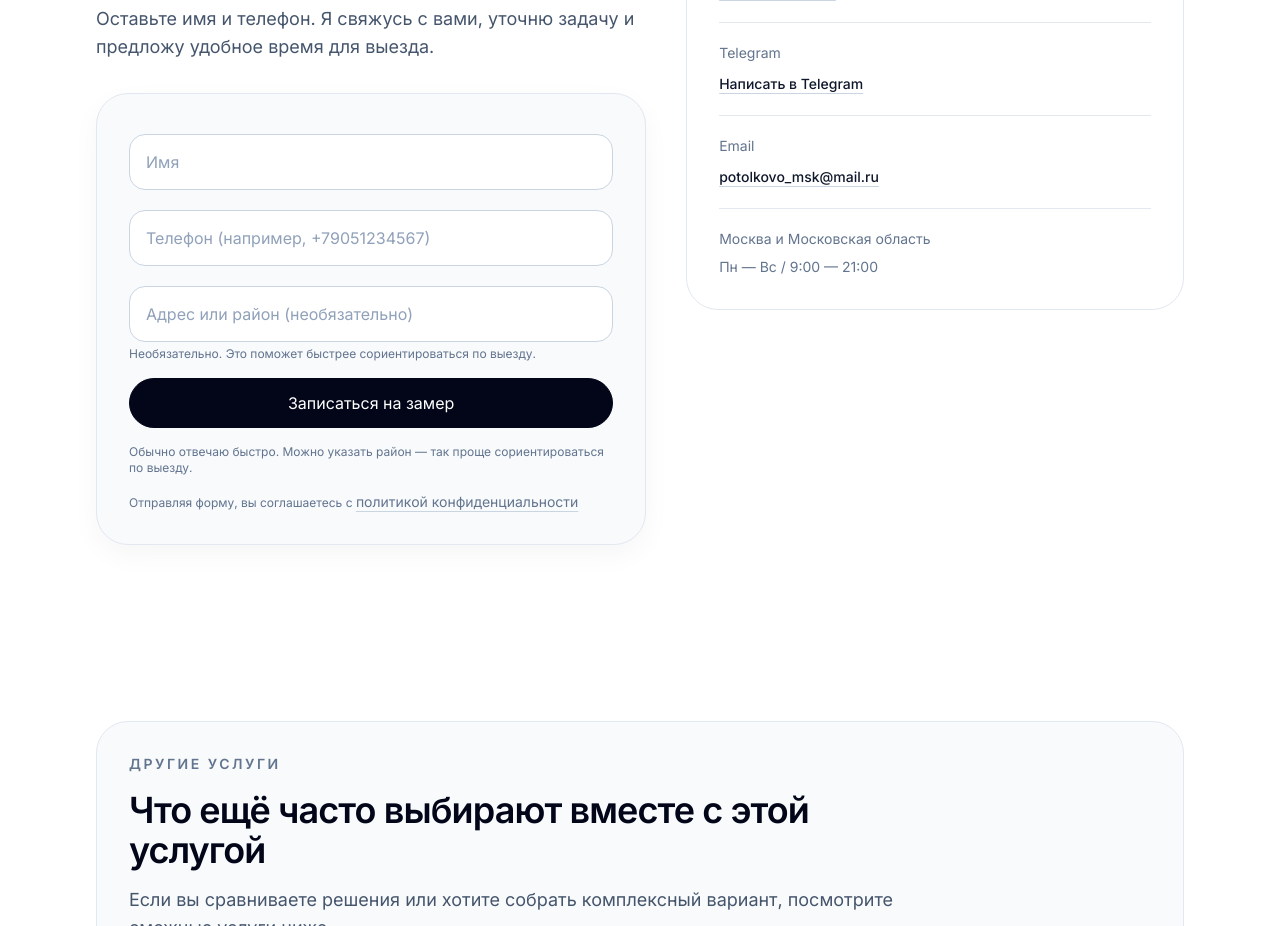
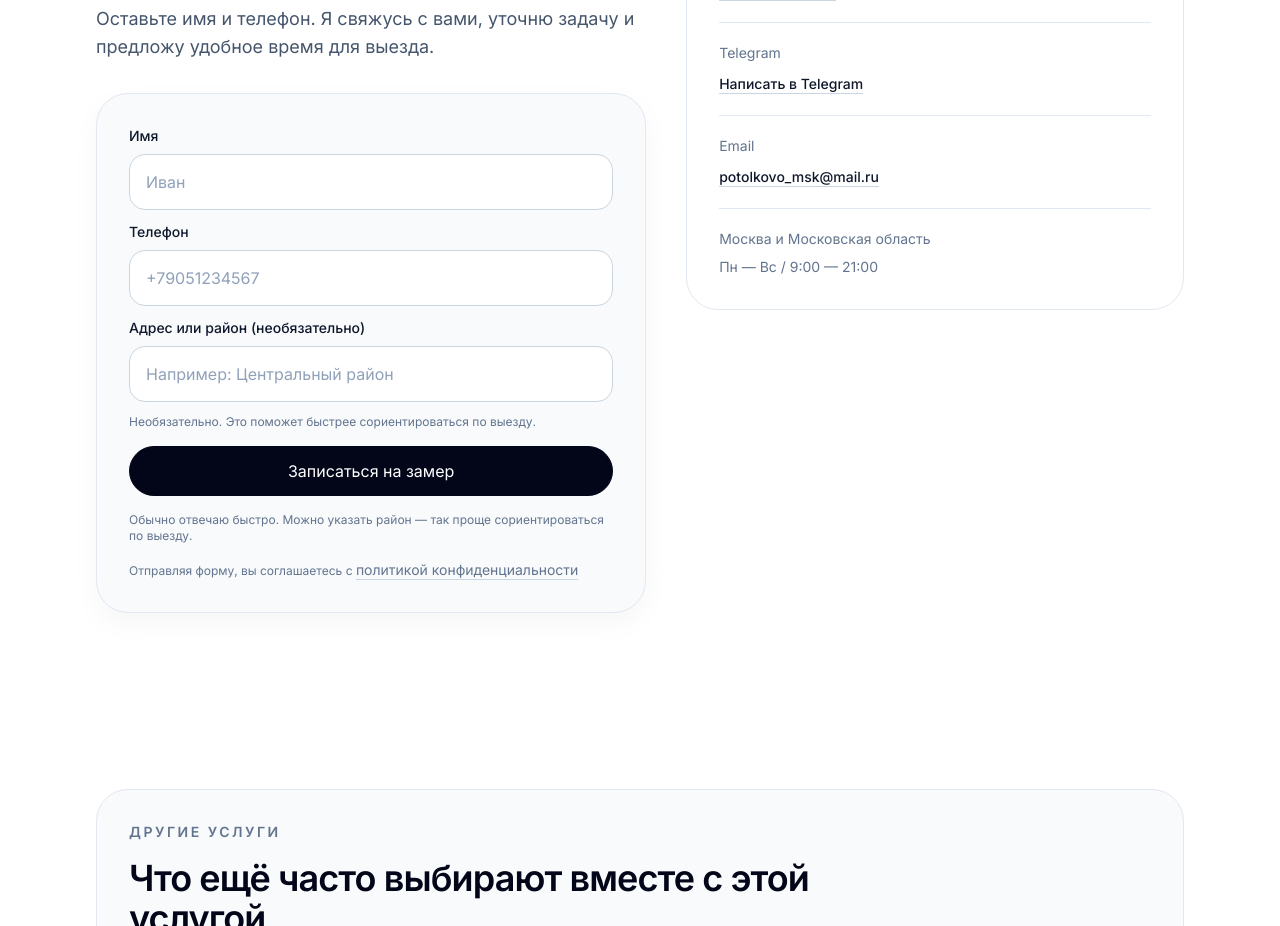
Before and after one commit to svladimirtsk-crypto/nextjs-potolkovo, a Next.js app: page /uslugi/svetovye-linii in a window 1280 px wide. Shown: the part 4560-5486 px from the top of the page. Built offline with nearby package versions, Linux system fonts and the light colour scheme.

Commit message:
Update action-form.tsx

```diff
--- a/components/home/action-form.tsx
+++ b/components/home/action-form.tsx
@@ -2,7 +2,6 @@
 
 import { useMemo, useState, type FormEvent } from "react";
 
-import { homepage } from "@/content/homepage";
 import { legal } from "@/content/legal";
 
 import { getKitDisplayName } from "@/lib/calculator-modal-types";
@@ -19,9 +18,7 @@ import { Button } from "@/components/ui/button";
 import { Input } from "@/components/ui/input";
 import { TextLink } from "@/components/ui/text-link";
 
-// ВАЖНО: НЕ полагаемся на homepage.action.* кроме sectionTitle/subtitle,
-// потому что структура контента сейчас не содержит successTitle/errorMessage/etc.
-const DEFAULT_COPY = {
+const COPY = {
   successTitle: "Заявка отправлена",
   errorMessage: "Не удалось отправить заявку. Проверьте данные и попробуйте ещё раз.",
   submitButtonLabel: "Записаться на замер",
@@ -71,7 +68,6 @@ function buildLeadMessage(
   const parts: string[] = ["Заявка с сайта ПОТОЛКОВО"];
 
   if (source) parts.push(`Источник: ${source}`);
-
   if (address.trim()) parts.push("", `Адрес / район: ${address.trim()}`);
 
   if (ceilingLines.length) {
@@ -110,10 +106,6 @@ export function ActionForm({ source }: ActionFormProps) {
   const [fieldErrors, setFieldErrors] = useState<FieldErrors>({});
   const [isPending, setIsPending] = useState<boolean>(false);
 
-  // Copy: если homepage.action когда-нибудь расширят — можно будет заменить
-  // DEFAULT_COPY на значения из контента. Сейчас делаем максимально надёжно.
-  const copy = DEFAULT_COPY;
-
   async function handleSubmit(event: FormEvent<HTMLFormElement>) {
     event.preventDefault();
 
@@ -150,7 +142,6 @@ export function ActionForm({ source }: ActionFormProps) {
       return;
     }
 
-    // Lighting metadata for CRM / webhooks
     const lightingMode: string = String(snapshot?.lighting?.mode ?? "none");
     const lightingKitDisplay: string = String(
       snapshot?.lighting ? getKitDisplayName(snapshot.lighting) : ""
@@ -181,16 +172,15 @@ export function ActionForm({ source }: ActionFormProps) {
     formData.append("botcheck", "");
     formData.append("company", "");
 
-    // extra fields (easy filtering)
+    // extra fields
     formData.append("calculator_source", effectiveSource);
     formData.append("lighting_mode", lightingMode);
     formData.append("lighting_kit", lightingKitDisplay);
     formData.append("lighting_items_count", String(lightingItemsCount));
-
     formData.append("lighting_total_rub", String(lightingTotalRub));
     formData.append("lighting_discounted_total_rub", String(lightingDiscountedRub));
 
-    // legacy compatibility (если где-то уже используются старые поля)
+    // legacy compatibility
     formData.append("lighting_total", String(lightingTotalRub));
     formData.append("lighting_discounted_total", String(lightingDiscountedRub));
 
@@ -222,7 +212,7 @@ export function ActionForm({ source }: ActionFormProps) {
       setFieldErrors({});
     } catch {
       setStatus("error");
-      setMessage(copy.errorMessage);
+      setMessage(COPY.errorMessage);
     } finally {
       setIsPending(false);
     }
@@ -236,7 +226,7 @@ export function ActionForm({ source }: ActionFormProps) {
           role="status"
           aria-live="polite"
         >
-          <p className="font-medium">{copy.successTitle}</p>
+          <p className="font-medium">{COPY.successTitle}</p>
           <p className="mt-1 text-sm text-emerald-900/80">{message}</p>
         </div>
       ) : null}
@@ -247,7 +237,7 @@ export function ActionForm({ source }: ActionFormProps) {
           role="alert"
           aria-live="polite"
         >
-          <p className="text-sm">{message || copy.errorMessage}</p>
+          <p className="text-sm">{message || COPY.errorMessage}</p>
         </div>
       ) : null}
 
@@ -275,7 +265,6 @@ export function ActionForm({ source }: ActionFormProps) {
                 ))}
               </ul>
 
-              {/* небольшая подсказка про суммы, если нужно */}
               {snapshot?.lighting?.totalRub != null ? (
                 <p className="mt-2 text-xs text-slate-500">
                   Сумма оборудования: {formatCurrency(Number(snapshot.lighting.totalRub))} ₽
@@ -287,50 +276,50 @@ export function ActionForm({ source }: ActionFormProps) {
       )}
 
       <div className="grid gap-3">
-        <div>
-          <Input
-            value={name}
-            onChange={(e) => setName(e.target.value)}
-            placeholder="Имя"
-            aria-invalid={Boolean(fieldErrors.name) || undefined}
-          />
-          {fieldErrors.name ? (
-            <p className="mt-1 text-xs text-rose-600">{fieldErrors.name}</p>
-          ) : null}
-        </div>
+        <Input
+          label="Имя"
+          name="name"
+          value={name}
+          onChange={(e) => setName(e.target.value)}
+          placeholder="Иван"
+          autoComplete="name"
+          aria-invalid={Boolean(fieldErrors.name) || undefined}
+        />
+        {fieldErrors.name ? <p className="text-xs text-rose-600">{fieldErrors.name}</p> : null}
 
-        <div>
-          <Input
-            value={phone}
-            onChange={(e) => setPhone(e.target.value)}
-            placeholder="Телефон (например, +79051234567)"
-            inputMode="tel"
-            aria-invalid={Boolean(fieldErrors.phone) || undefined}
-          />
-          {fieldErrors.phone ? (
-            <p className="mt-1 text-xs text-rose-600">{fieldErrors.phone}</p>
-          ) : null}
-        </div>
+        <Input
+          label="Телефон"
+          name="phone"
+          type="tel"
+          inputMode="tel"
+          value={phone}
+          onChange={(e) => setPhone(e.target.value)}
+          placeholder="+79051234567"
+          autoComplete="tel"
+          aria-invalid={Boolean(fieldErrors.phone) || undefined}
+        />
+        {fieldErrors.phone ? <p className="text-xs text-rose-600">{fieldErrors.phone}</p> : null}
 
-        <div>
-          <Input
-            value={address}
-            onChange={(e) => setAddress(e.target.value)}
-            placeholder="Адрес или район (необязательно)"
-            aria-invalid={Boolean(fieldErrors.address) || undefined}
-          />
-          <p className="mt-1 text-xs text-slate-500">{copy.addressFieldHint}</p>
-          {fieldErrors.address ? (
-            <p className="mt-1 text-xs text-rose-600">{fieldErrors.address}</p>
-          ) : null}
-        </div>
+        <Input
+          label="Адрес или район (необязательно)"
+          name="address"
+          value={address}
+          onChange={(e) => setAddress(e.target.value)}
+          placeholder="Например: Центральный район"
+          autoComplete="street-address"
+          aria-invalid={Boolean(fieldErrors.address) || undefined}
+        />
+        <p className="text-xs text-slate-500">{COPY.addressFieldHint}</p>
+        {fieldErrors.address ? (
+          <p className="text-xs text-rose-600">{fieldErrors.address}</p>
+        ) : null}
       </div>
 
       <Button type="submit" className="w-full" disabled={isPending}>
-        {isPending ? "Отправляю..." : copy.submitButtonLabel}
+        {isPending ? "Отправляю..." : COPY.submitButtonLabel}
       </Button>
 
-      <p className="text-xs text-slate-500">{copy.helperText}</p>
+      <p className="text-xs text-slate-500">{COPY.helperText}</p>
 
       <p className="text-xs text-slate-500">
         {legal.consentTextPrefix}
```
